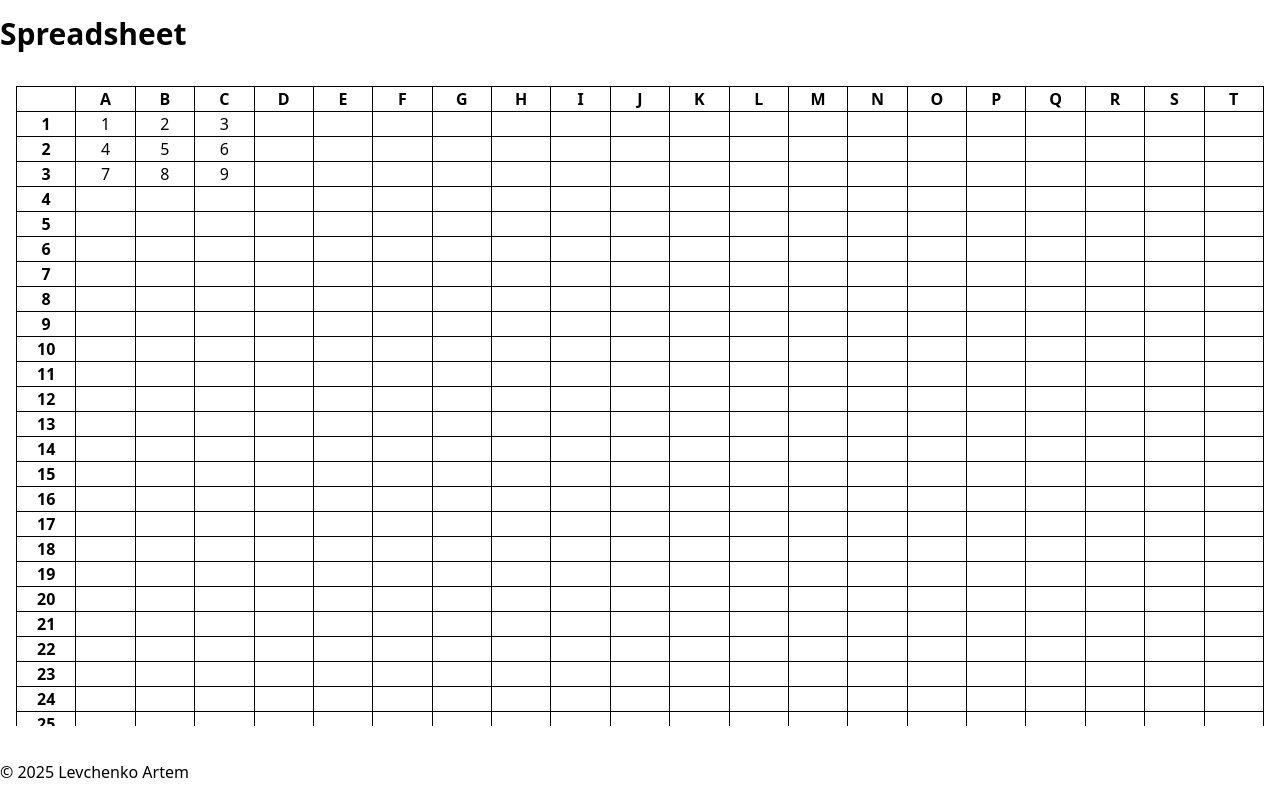
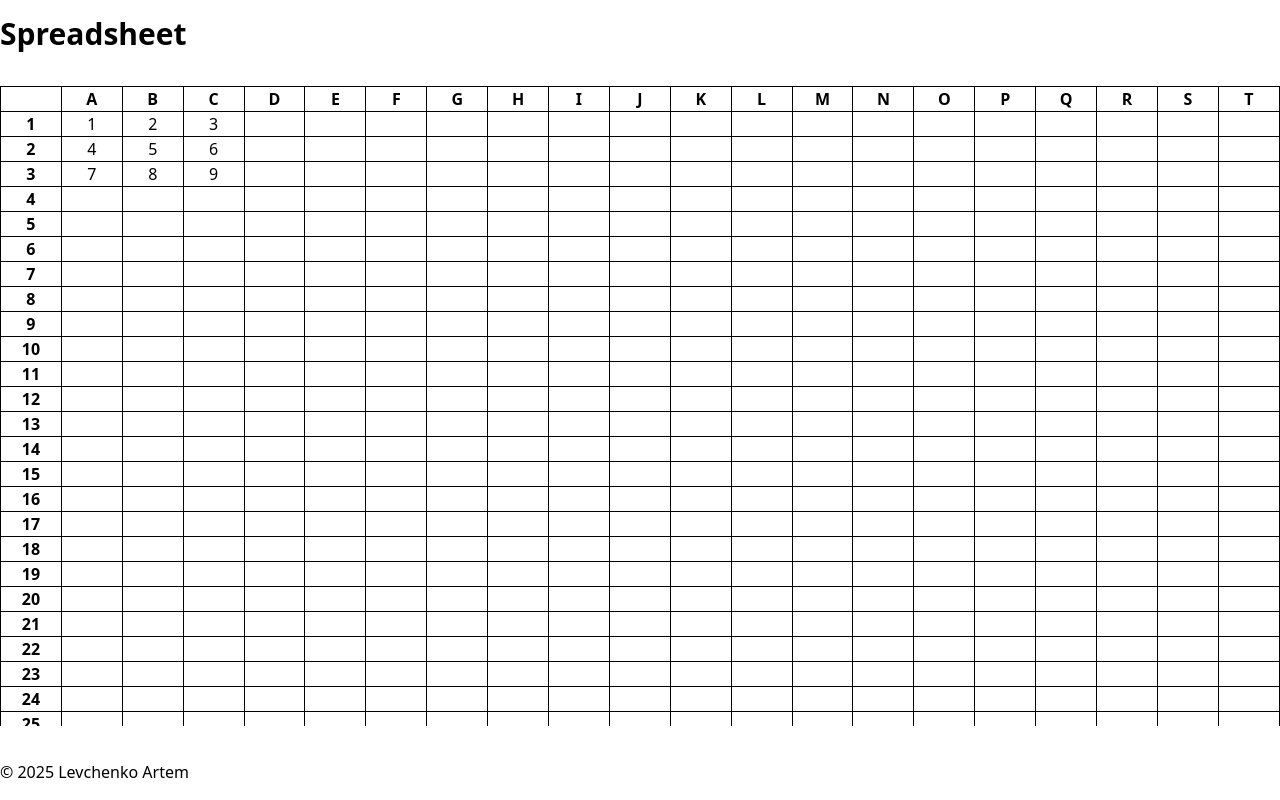
Before and after one commit to shevgn/spreadsheet, a SvelteKit app: page / in a window 1280 px wide. Built offline with nearby package versions, Linux system fonts and the light colour scheme.

Commit message:
padding removed

```diff
--- a/src/routes/+layout.svelte
+++ b/src/routes/+layout.svelte
@@ -68,7 +68,7 @@
             <h1 class="text-3xl font-bold">Spreadsheet</h1>
         </div>
     </header>
-    <main class="flex flex-1 items-center justify-center p-4">
+    <main class="flex flex-1 items-center justify-center">
         {@render children()}
     </main>
     <footer class="flex min-h-14 items-center justify-between">
```
